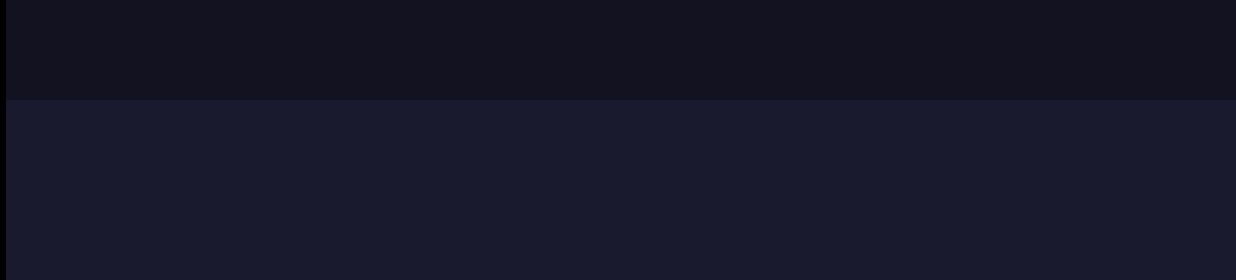
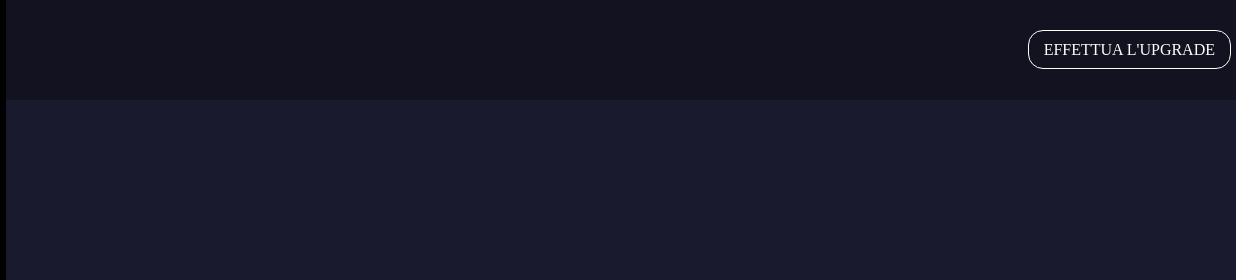
Before and after one commit to daniele-pipino/html-css-spotifyweb, a plain HTML site: page index.html in a window 1280 px wide. Shown: the top 280 px of the page, 44-1280 px from the left. Drawn offline with Linux system fonts and the light colour scheme.

Commit message:
top-bar button

```diff
--- a/index.html
+++ b/index.html
@@ -26,7 +26,9 @@
     <div class="main-page">
         <!-- header -->
         <header>
-            <div class="top-bar"></div>
+            <div class="top-bar">
+                <div> <a href="#" class="btn btn-white">EFFETTUA L'UPGRADE</a></div>
+            </div>
         </header>
         <!-- main -->
         <main>
--- a/style/style.css
+++ b/style/style.css
@@ -19,6 +19,17 @@ img{
 }
 .ud-spacing{
     padding: 10px 0;
+}
+
+.btn{
+    text-decoration: none;
+    padding: 10px 15px;
+}
+
+.btn-white{
+    color: white;
+    border: 1px solid white;
+    border-radius: 15px;
 }
 /* container */
 .main-container{
@@ -45,9 +56,14 @@ img{
 
 .top-bar{
     height: 100px;
-    width: 100%;
+    width: 100vw;
+    padding-right: 55px;
     background-color: rgba(0, 0, 0, 0.3);
     position: fixed;
+
+    display: flex;
+    justify-content: flex-end;
+    align-items: center;
 }
 
 
```
